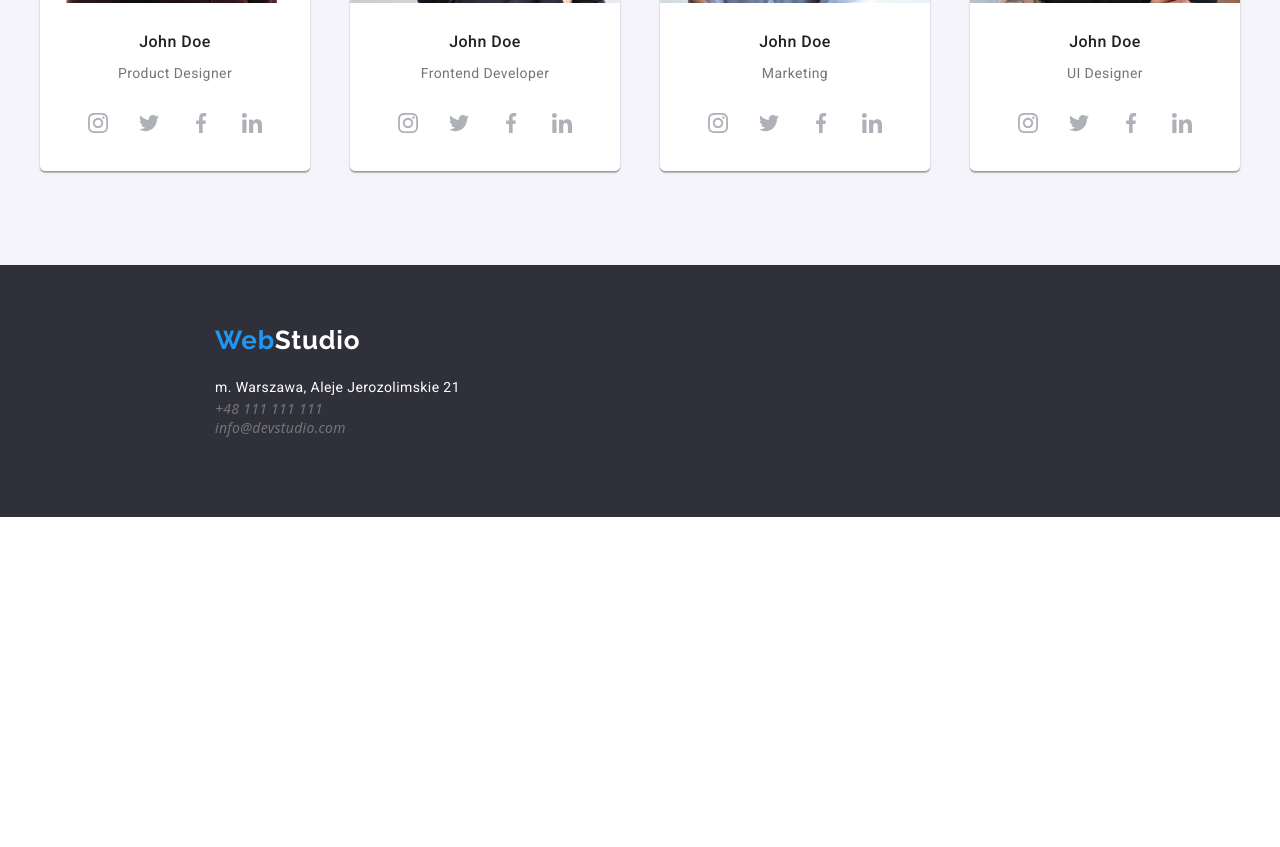
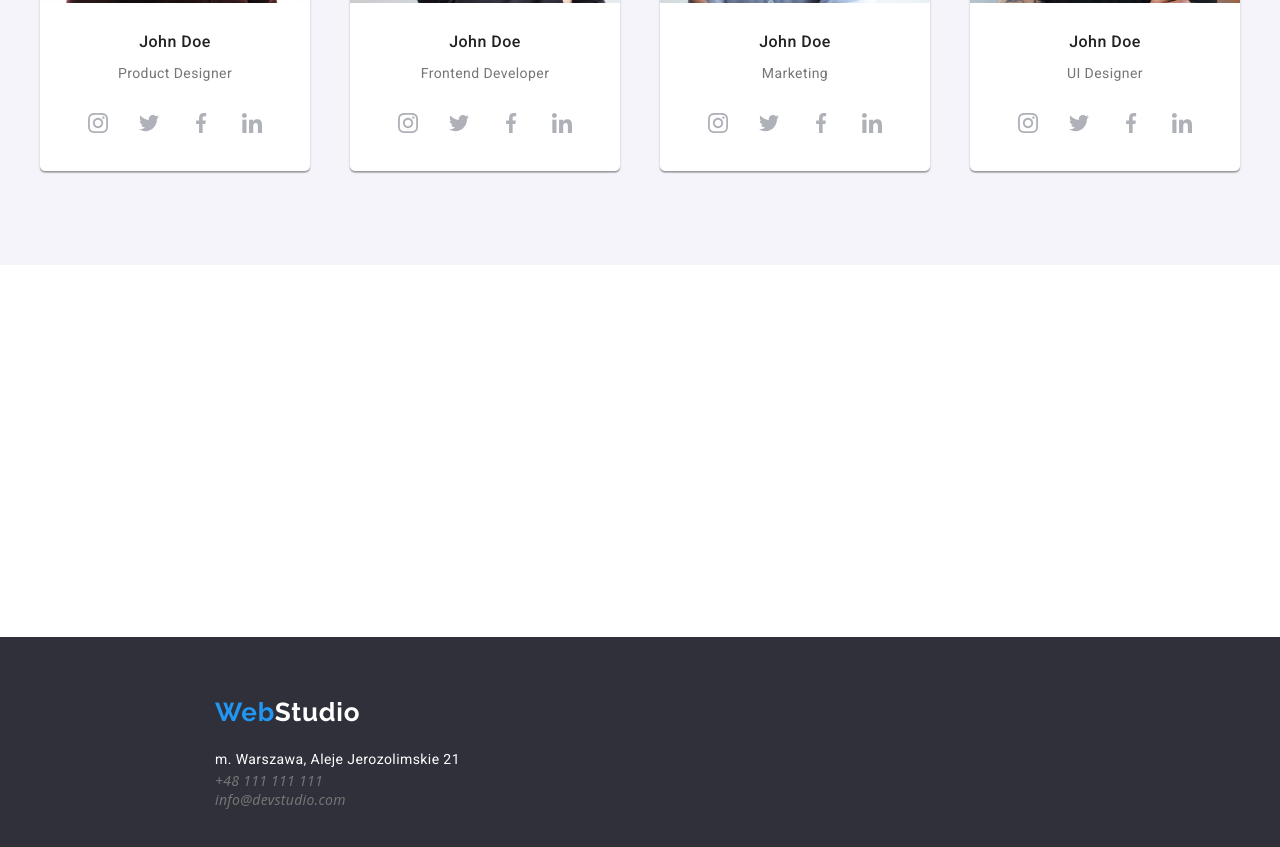
Before and after one commit to kxmskx/goit-markup, a plain HTML site: page studio.html in a window 1280 px wide. Shown: the part 2194-3041 px from the top of the page. Before the commit the page ends 2711 px from the top, so only its background shows below. Drawn offline with nearby package versions, Linux system fonts and the light colour scheme.

Commit message:
Created space for our clients list.

```diff
--- a/css/studio.css
+++ b/css/studio.css
@@ -204,7 +204,7 @@ body {
 }
 
 .order__button:hover {
-  transition: 1s;
+  transition: 0.2s;
   color: black;
   background-color: rgb(255, 255, 255);
 }
@@ -393,6 +393,15 @@ body {
 
 .social__button:hover path {
   fill: #ffffff;
+  transition: 250ms cubic-bezier(0.4, 0, 0.2, 1);
+}
+
+/* Our clients */
+
+.our__clients__box {
+  width: auto;
+  height: 372px;
+  background-color: #fff;
 }
 
 /* footer */
--- a/studio.html
+++ b/studio.html
@@ -837,6 +837,7 @@
             </li>
           </ul>
         </div>
+        <div class="our__clients__box container"></div>
       </section>
     </main>
 
```
